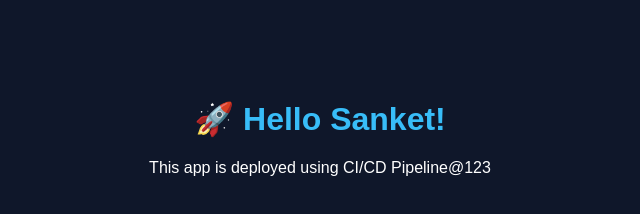
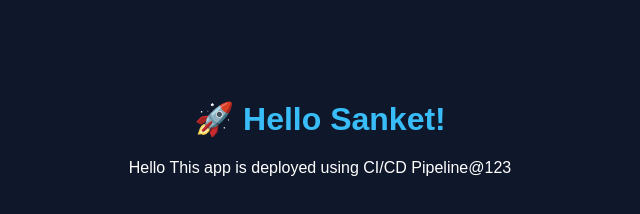
Before and after one commit to sanket8605/practic-repo, a plain HTML site: page index.html in a window 1280 px wide. Shown: the whole page, without its empty margins (320-960 px from the left). Drawn offline with Linux system fonts and the light colour scheme.

Commit message:
fourcommit

```diff
--- a/index.html
+++ b/index.html
@@ -17,6 +17,6 @@
 </head>
 <body>
     <h1>🚀 Hello Sanket!</h1>
-    <p>This app is deployed using CI/CD Pipeline@123</p>
+    <p> Hello This app is deployed using CI/CD Pipeline@123</p>
 </body>
 </html>
```
